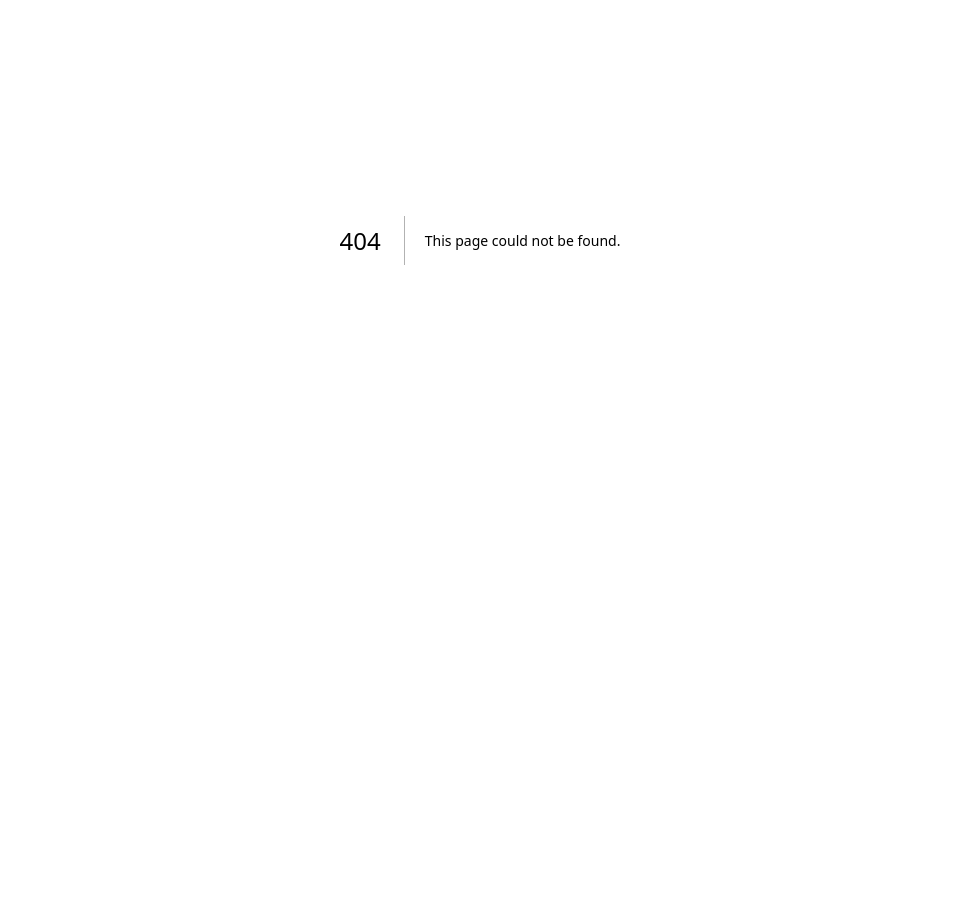
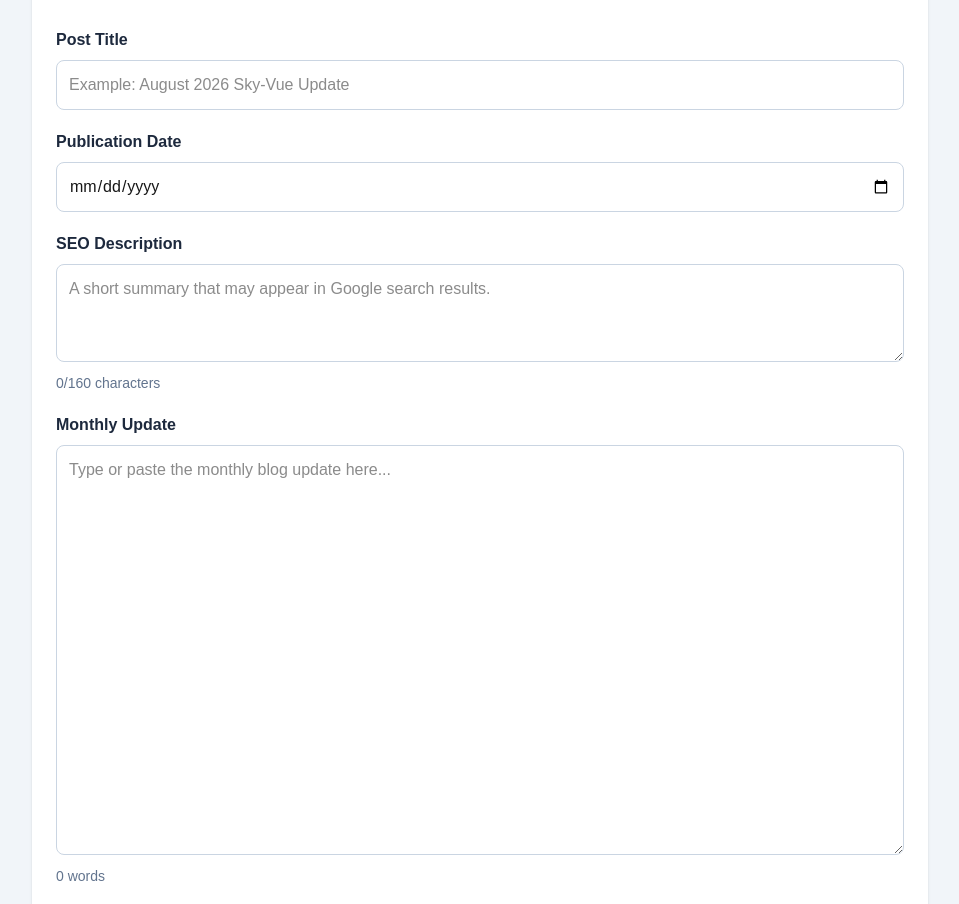
Before and after one commit to myapptly/sky-vue-skateland, a Next.js app: page /admin/blog in a window 1280 px wide. Before the commit this address had no page. Shown: the part 160-1064 px from the top of the page, without its empty margins (160-1119 px from the left). Before the commit the page ends 800 px from the top, so only its background shows below. Built offline with nearby package versions, Linux system fonts and the light colour scheme; no server answers; sample sign-in values are in the browser's storage.

Commit message:
Add Firebase admin dashboard and blog

```diff
--- /dev/null
+++ b/app/admin/blog/page.tsx
@@ -0,0 +1,183 @@
+'use client';
+
+import Link from 'next/link';
+import { useEffect, useState } from 'react';
+import { onAuthStateChanged } from 'firebase/auth';
+import { useRouter } from 'next/navigation';
+import { auth } from '@/lib/firebase';
+
+export default function AdminBlogPage() {
+  const router = useRouter();
+
+  const [checkingLogin, setCheckingLogin] = useState(true);
+  const [title, setTitle] = useState('');
+  const [publishDate, setPublishDate] = useState('');
+  const [description, setDescription] = useState('');
+  const [body, setBody] = useState('');
+  const [message, setMessage] = useState('');
+
+  useEffect(() => {
+    const unsubscribe = onAuthStateChanged(auth, (user) => {
+      if (!user) {
+        router.replace('/admin/login');
+        return;
+      }
+
+      setCheckingLogin(false);
+    });
+
+    return unsubscribe;
+  }, [router]);
+
+  const wordCount = body.trim()
+    ? body.trim().split(/\s+/).length
+    : 0;
+
+  const showComingSoonMessage = (action: string) => {
+    setMessage(
+      `${action} is ready. We will connect permanent database saving next.`
+    );
+  };
+
+  if (checkingLogin) {
+    return (
+      <main className="flex min-h-screen items-center justify-center">
+        <p>Checking administrator login...</p>
+      </main>
+    );
+  }
+
+  return (
+    <main className="min-h-screen bg-slate-100 p-6">
+      <div className="mx-auto max-w-4xl">
+        <Link
+          href="/admin/dashboard"
+          className="font-semibold text-blue-700 hover:underline"
+        >
+          ← Back to Dashboard
+        </Link>
+
+        <div className="mt-5 rounded-xl bg-white p-6 shadow">
+          <h1 className="text-3xl font-bold text-slate-900">
+            Monthly Blog Editor
+          </h1>
+
+          <p className="mt-2 text-slate-600">
+            Enter or paste Sky-Vue’s monthly plain-text update.
+          </p>
+
+          <div className="mt-7 space-y-5">
+            <div>
+              <label
+                htmlFor="title"
+                className="mb-2 block font-semibold text-slate-800"
+              >
+                Post Title
+              </label>
+
+              <input
+                id="title"
+                type="text"
+                value={title}
+                onChange={(event) => setTitle(event.target.value)}
+                placeholder="Example: August 2026 Sky-Vue Update"
+                className="w-full rounded-lg border border-slate-300 p-3"
+              />
+            </div>
+
+            <div>
+              <label
+                htmlFor="publishDate"
+                className="mb-2 block font-semibold text-slate-800"
+              >
+                Publication Date
+              </label>
+
+              <input
+                id="publishDate"
+                type="date"
+                value={publishDate}
+                onChange={(event) => setPublishDate(event.target.value)}
+                className="w-full rounded-lg border border-slate-300 p-3"
+              />
+            </div>
+
+            <div>
+              <label
+                htmlFor="description"
+                className="mb-2 block font-semibold text-slate-800"
+              >
+                SEO Description
+              </label>
+
+              <textarea
+                id="description"
+                value={description}
+                onChange={(event) => setDescription(event.target.value)}
+                placeholder="A short summary that may appear in Google search results."
+                rows={3}
+                maxLength={160}
+                className="w-full rounded-lg border border-slate-300 p-3"
+              />
+
+              <p className="mt-1 text-sm text-slate-500">
+                {description.length}/160 characters
+              </p>
+            </div>
+
+            <div>
+              <label
+                htmlFor="body"
+                className="mb-2 block font-semibold text-slate-800"
+              >
+                Monthly Update
+              </label>
+
+              <textarea
+                id="body"
+                value={body}
+                onChange={(event) => setBody(event.target.value)}
+                placeholder="Type or paste the monthly blog update here..."
+                rows={16}
+                className="w-full rounded-lg border border-slate-300 p-3"
+              />
+
+              <p className="mt-1 text-sm text-slate-500">
+                {wordCount} words
+              </p>
+            </div>
+
+            {message && (
+              <div className="rounded-lg bg-blue-50 p-4 text-blue-900">
+                {message}
+              </div>
+            )}
+
+            <div className="flex flex-wrap gap-3">
+              <button
+                type="button"
+                onClick={() => showComingSoonMessage('Save Draft')}
+                className="rounded-lg bg-slate-700 px-5 py-3 font-semibold text-white"
+              >
+                Save Draft
+              </button>
+
+              <button
+                type="button"
+                onClick={() => showComingSoonMessage('Publishing')}
+                className="rounded-lg bg-blue-700 px-5 py-3 font-semibold text-white"
+              >
+                Publish
+              </button>
+            </div>
+
+            <p className="text-sm text-slate-500">
+              Today we are creating the editor. Permanent saving and publishing
+              will be connected to Firebase next.
+            </p>
+          </div>
+        </div>
+      </div>
+    </main>
+  );
+}
--- /dev/null
+++ b/app/admin/dashboard/page.tsx
@@ -0,0 +1,94 @@
+'use client';
+
+import { useEffect, useState } from 'react';
+import { onAuthStateChanged, signOut } from 'firebase/auth';
+import { useRouter } from 'next/navigation';
+import { auth } from '@/lib/firebase';
+
+export default function AdminDashboard() {
+  const router = useRouter();
+  const [loading, setLoading] = useState(true);
+  const [email, setEmail] = useState('');
+
+  useEffect(() => {
+    const unsubscribe = onAuthStateChanged(auth, (user) => {
+      if (!user) {
+        router.replace('/admin/login');
+        return;
+      }
+
+      setEmail(user.email ?? '');
+      setLoading(false);
+    });
+
+    return unsubscribe;
+  }, [router]);
+
+  const handleSignOut = async () => {
+    await signOut(auth);
+    router.replace('/admin/login');
+  };
+
+  if (loading) {
+    return (
+      <main className="flex min-h-screen items-center justify-center">
+        <p>Checking administrator login...</p>
+      </main>
+    );
+  }
+
+  return (
+    <main className="min-h-screen bg-slate-100 p-6">
+      <div className="mx-auto max-w-5xl">
+        <div className="mb-8 flex items-center justify-between">
+          <div>
+            <h1 className="text-3xl font-bold text-slate-900">
+              Sky-Vue Admin Dashboard
+            </h1>
+
+            <p className="mt-1 text-slate-600">
+              Signed in as {email}
+            </p>
+          </div>
+
+          <button
+            onClick={handleSignOut}
+            className="rounded-lg bg-slate-800 px-4 py-2 font-semibold text-white"
+          >
+            Sign Out
+          </button>
+        </div>
+
+        <div className="grid gap-5 md:grid-cols-2">
+          <section className="rounded-xl bg-white p-6 shadow">
+            <h2 className="text-xl font-bold">Monthly Blog</h2>
+            <p className="mt-2 text-slate-600">
+              Create and manage Sky-Vue’s plain-text monthly updates.
+            </p>
+          </section>
+
+          <section className="rounded-xl bg-white p-6 shadow">
+            <h2 className="text-xl font-bold">Hours and Pricing</h2>
+            <p className="mt-2 text-slate-600">
+              Update skating hours, admission prices and rentals.
+            </p>
+          </section>
+
+          <section className="rounded-xl bg-white p-6 shadow">
+            <h2 className="text-xl font-bold">Events and Announcements</h2>
+            <p className="mt-2 text-slate-600">
+              Post special events, closings and promotions.
+            </p>
+          </section>
+
+          <section className="rounded-xl bg-white p-6 shadow">
+            <h2 className="text-xl font-bold">Parties and Field Trips</h2>
+            <p className="mt-2 text-slate-600">
+              Manage birthday-party and STEM field-trip information.
+            </p>
+          </section>
+        </div>
+      </div>
+    </main>
+  );
+}
--- a/app/admin/login/page.tsx
+++ b/app/admin/login/page.tsx
@@ -1,4 +1,4 @@
-'type client';
+'use client';
 import { useState } from 'react';
 import { signInWithEmailAndPassword } from 'firebase/auth';
 import { auth } from '@/lib/firebase';
--- /dev/null
+++ b/lib/firebase.ts
@@ -0,0 +1,17 @@
+import { getApps, initializeApp } from "firebase/app";
+import { getAuth } from "firebase/auth";
+
+const firebaseConfig = {
+  apiKey: process.env.NEXT_PUBLIC_FIREBASE_API_KEY,
+  authDomain: process.env.NEXT_PUBLIC_FIREBASE_AUTH_DOMAIN,
+  projectId: process.env.NEXT_PUBLIC_FIREBASE_PROJECT_ID,
+  storageBucket: process.env.NEXT_PUBLIC_FIREBASE_STORAGE_BUCKET,
+  messagingSenderId:
+    process.env.NEXT_PUBLIC_FIREBASE_MESSAGING_SENDER_ID,
+  appId: process.env.NEXT_PUBLIC_FIREBASE_APP_ID,
+};
+
+const app =
+  getApps().length > 0 ? getApps()[0] : initializeApp(firebaseConfig);
+
+export const auth = getAuth(app);
--- a/package.json
+++ b/package.json
@@ -9,6 +9,7 @@
     "lint": "eslint"
   },
   "dependencies": {
+    "firebase": "^12.17.1",
     "next": "16.3.0",
     "react": "19.2.8",
     "react-dom": "19.2.8"
```
Also changed, not shown: 1 other file (tests, documents, lock files or other folders).
